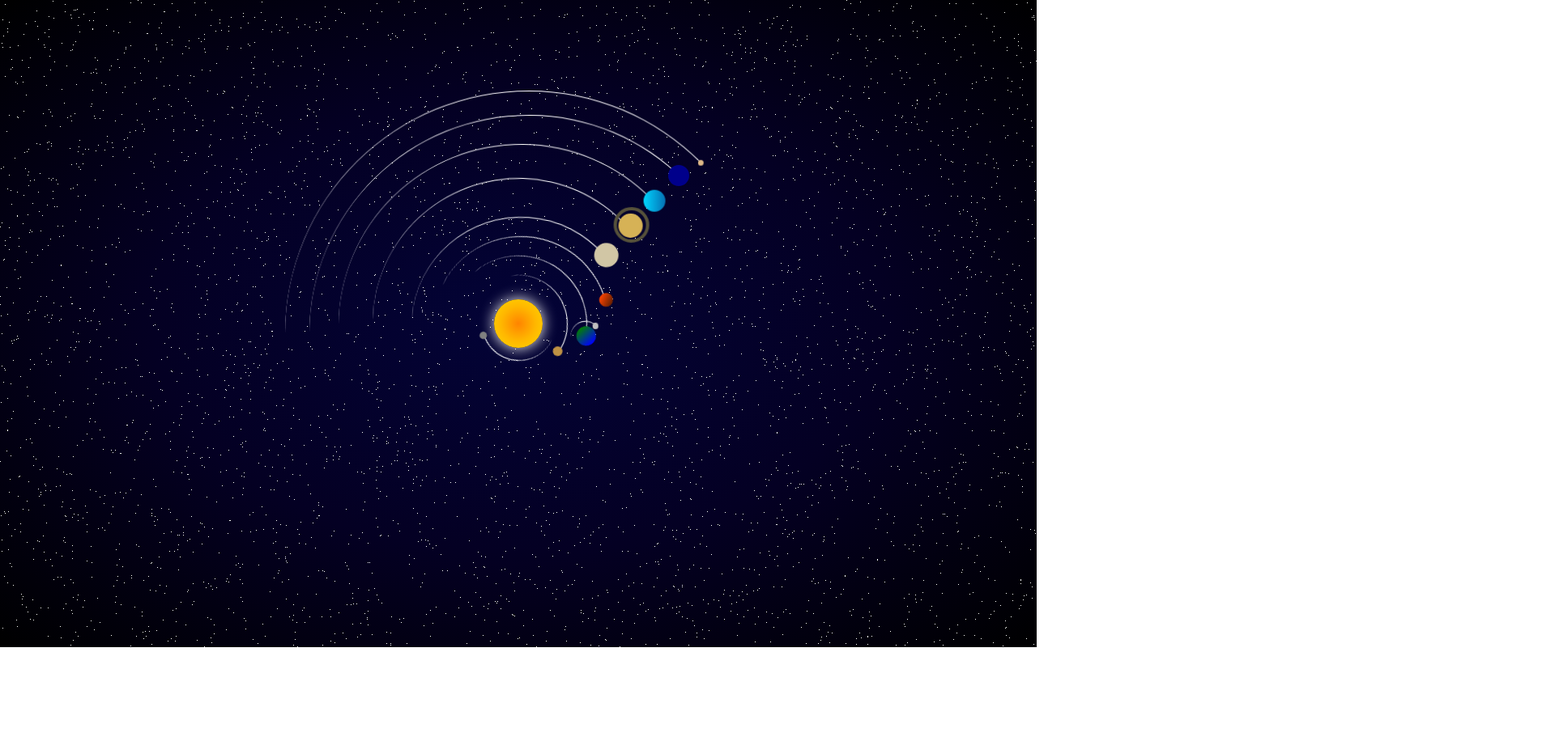
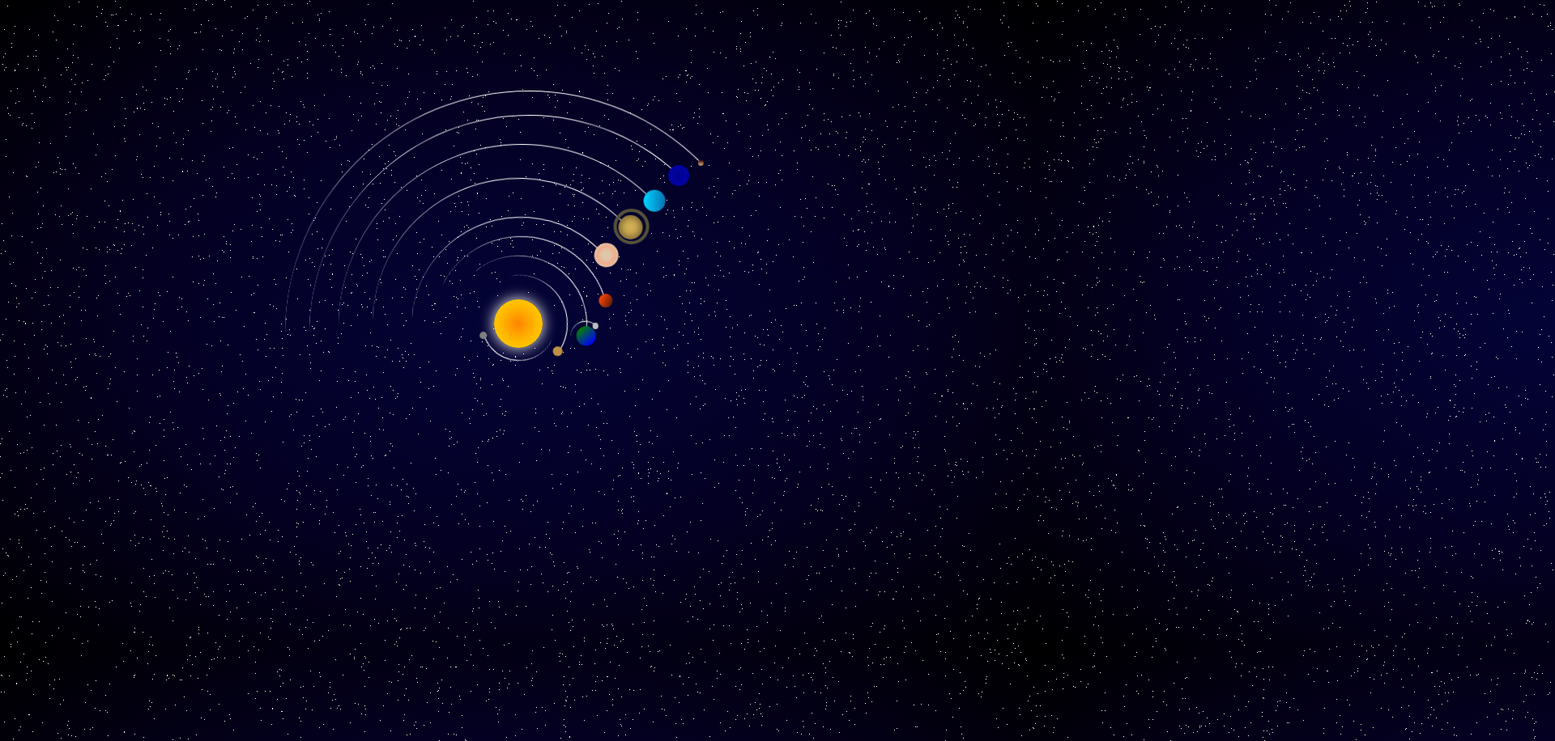
Before and after one commit to infogirl2020/infogirl2020.github.io, a plain HTML site: page sistemasolar/index.html in a window 1280 px wide. Shown: the top 916 px of the page at 81% size, 1920 px wide, since content can reach past the window. Before the commit the page ends 800 px from the top, so only its background shows below. Drawn offline with Linux system fonts and the light colour scheme.

Commit message:
add textura nos planetas

```diff
--- a/sistemasolar/estilo.css
+++ b/sistemasolar/estilo.css
@@ -139,7 +139,7 @@ body {
 }
 
 .marte::before {
-    top: 4.4em;
+    top: 4.5em;
     right: 3em;
     width: 2.8em;
     height: 2.8em;
@@ -162,7 +162,7 @@ body {
     right: 3.5em;
     width: 5em;
     height: 5em;
-    background-color: rgb(209, 198, 165);
+    background-image: radial-gradient(rgb(224, 197, 168), rgb(224, 197, 168), rgb(239, 172, 141), rgb(224, 197, 168), rgb(224, 197, 168));
 }
 
 
@@ -177,11 +177,11 @@ body {
 }
 
 .saturno::before {
-    top: 6.5em;
+    top: 6.8em;
     right: 5em;
     width: 5em;
     height: 5em;
-    background-color: rgb(214, 178, 86);
+    background-image: radial-gradient(rgb(214, 178, 86), rgb(196, 163, 79), rgb(143, 118, 57), rgb(214, 178, 86));
 }
 
 .aneis {
@@ -190,8 +190,8 @@ body {
     border-radius: 50px;
     width: 6em;
     height: 6em;
-    top: 5.2em;
-    right: 3.6em;
+    top: 5.55em;
+    right: 3.65em;
 }
 
 
@@ -229,7 +229,7 @@ body {
     right: 12em;
     width: 4.3em;
     height: 4.3em;
-    background-color: darkblue;
+    background-image: radial-gradient(darkblue, rgb(2, 2, 162), darkblue);
 }
 
 
@@ -248,7 +248,7 @@ body {
     right: 14em;
     width: 1.2em;
     height: 1.2em;
-    background-color: burlywood;
+    background-image: linear-gradient(rgb(55, 0, 0), burlywood);
 }
 
 
@@ -281,7 +281,6 @@ body {
     z-index: -1;
 }
 
-
 /* Animação */
 
 @keyframes orbita {
--- a/sistemasolar/index.html
+++ b/sistemasolar/index.html
@@ -29,13 +29,13 @@
     <script>
         function criarEstrelas() {
             const espaco = document.querySelector("body");
-            for (let i = 0; i < 4500; i++) {
+            for (let i = 0; i < 9000; i++) {
                 const estrelas = document.createElement("div")
                 estrelas.className = "estrelas";
                 estrelas.style.width = ".1px";
                 estrelas.style.height = ".1px";
-                estrelas.style.top = Math.random() * 100 + "%";
-                estrelas.style.left = Math.random() * 100 + "%";
+                estrelas.style.top = Math.random() * 150 + "%";
+                estrelas.style.left = Math.random() * 150 + "%";
                 espaco.appendChild(estrelas)
             }
         }
```
